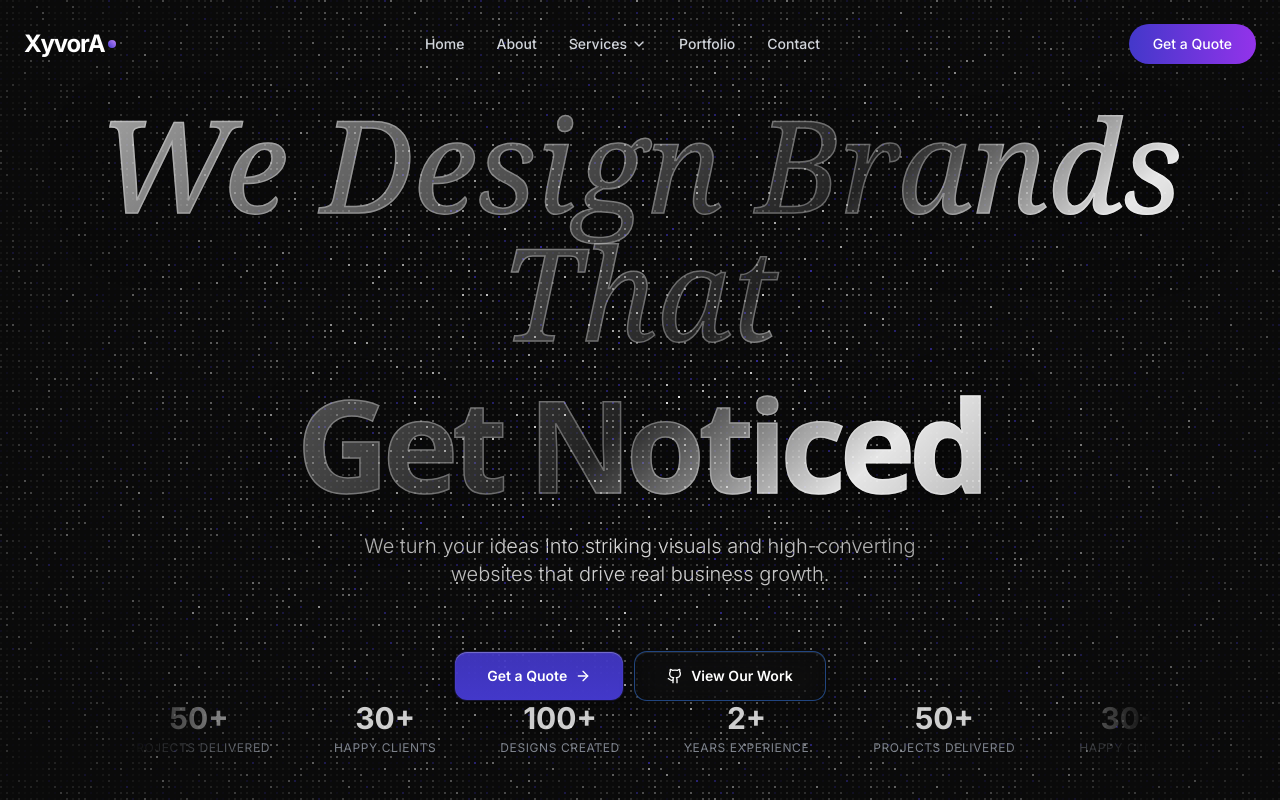
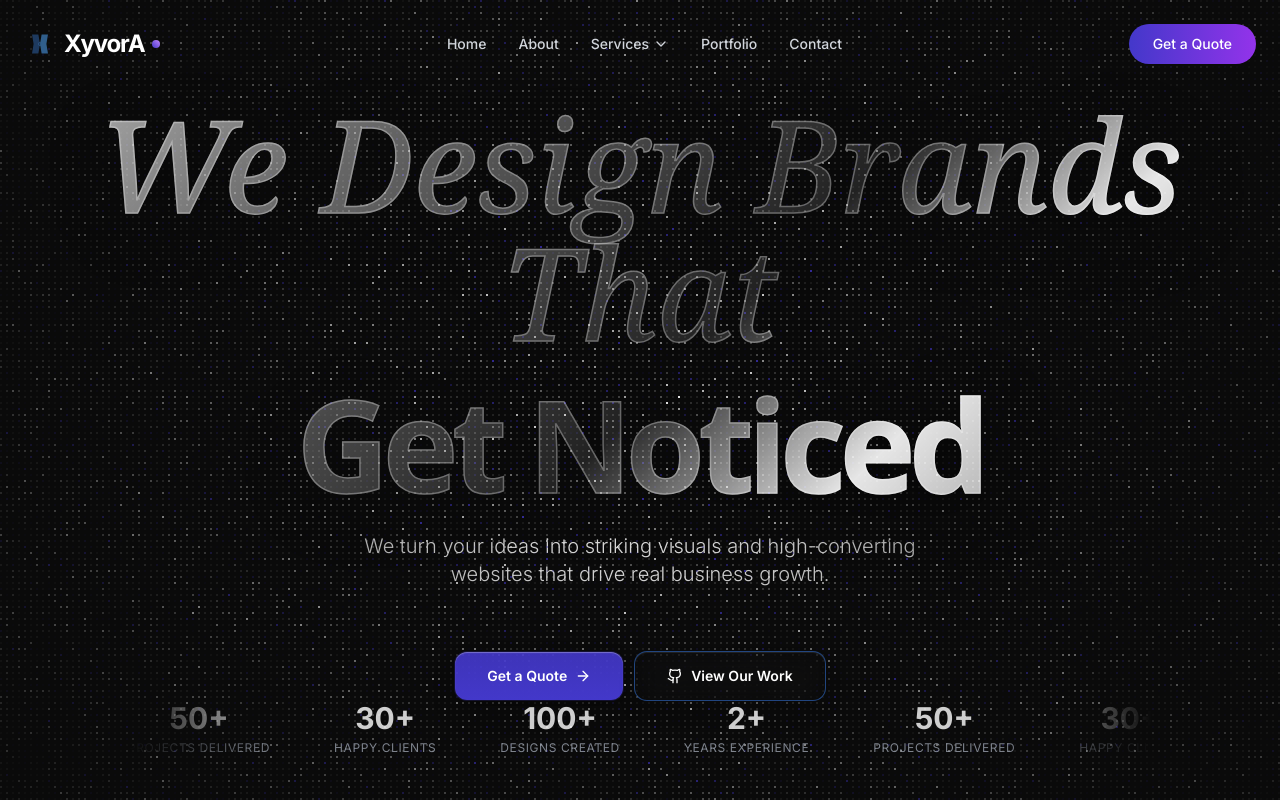
Before and after one commit to murali24806/xyvora, a Next.js app: page / in a window 1280 px wide. Shown: the top 800 px of the page. Built offline with nearby package versions, Linux system fonts and the light colour scheme.

Commit message:
feat: recreated custom X logo in SVG and added to Navbar

```diff
--- /dev/null
+++ b/components/Logo.tsx
@@ -0,0 +1,32 @@
+import React from "react";
+
+export function Logo({ className = "w-10 h-10" }: { className?: string }) {
+  return (
+    <svg
+      viewBox="0 0 100 100"
+      fill="none"
+      xmlns="http://www.w3.org/2000/svg"
+      className={className}
+    >
+      {/* Left Half (Dark Blue) */}
+      <path
+        d="M25 20 L45 20 L50 50 L45 80 L25 80 L30 50 Z"
+        fill="#1e3a5f"
+      />
+      {/* Right Half (Light Blue) */}
+      <path
+        d="M75 20 L55 20 L50 50 L55 80 L75 80 L70 50 Z"
+        fill="#305e8c"
+      />
+      {/* Center Linking Ring */}
+      <circle
+        cx="50"
+        cy="50"
+        r="5"
+        stroke="#305e8c"
+        strokeWidth="2"
+        fill="none"
+      />
+    </svg>
+  );
+}
--- a/components/Navbar.tsx
+++ b/components/Navbar.tsx
@@ -3,6 +3,7 @@
 import { useState, useEffect } from "react";
 import { Menu, X, ChevronDown } from "lucide-react";
 import { motion, AnimatePresence } from "framer-motion";
+import { Logo } from "./Logo";
 
 const navLinks = [
   { name: "Home", href: "#home" },
@@ -43,7 +44,8 @@ export default function Navbar() {
     >
       <div className="container mx-auto px-4 md:px-6 flex items-center justify-between">
         {/* Logo */}
-        <a href="#home" className="text-2xl font-bold tracking-tighter flex items-center gap-1 group">
+        <a href="#home" className="text-2xl font-bold tracking-tighter flex items-center gap-2 group">
+          <Logo className="w-8 h-8 group-hover:scale-105 transition-transform" />
           <span>XyvorA</span>
           <div className="w-2 h-2 rounded-full bg-gradient-to-tr from-primary to-purple-400 group-hover:scale-150 transition-transform"></div>
         </a>
```
